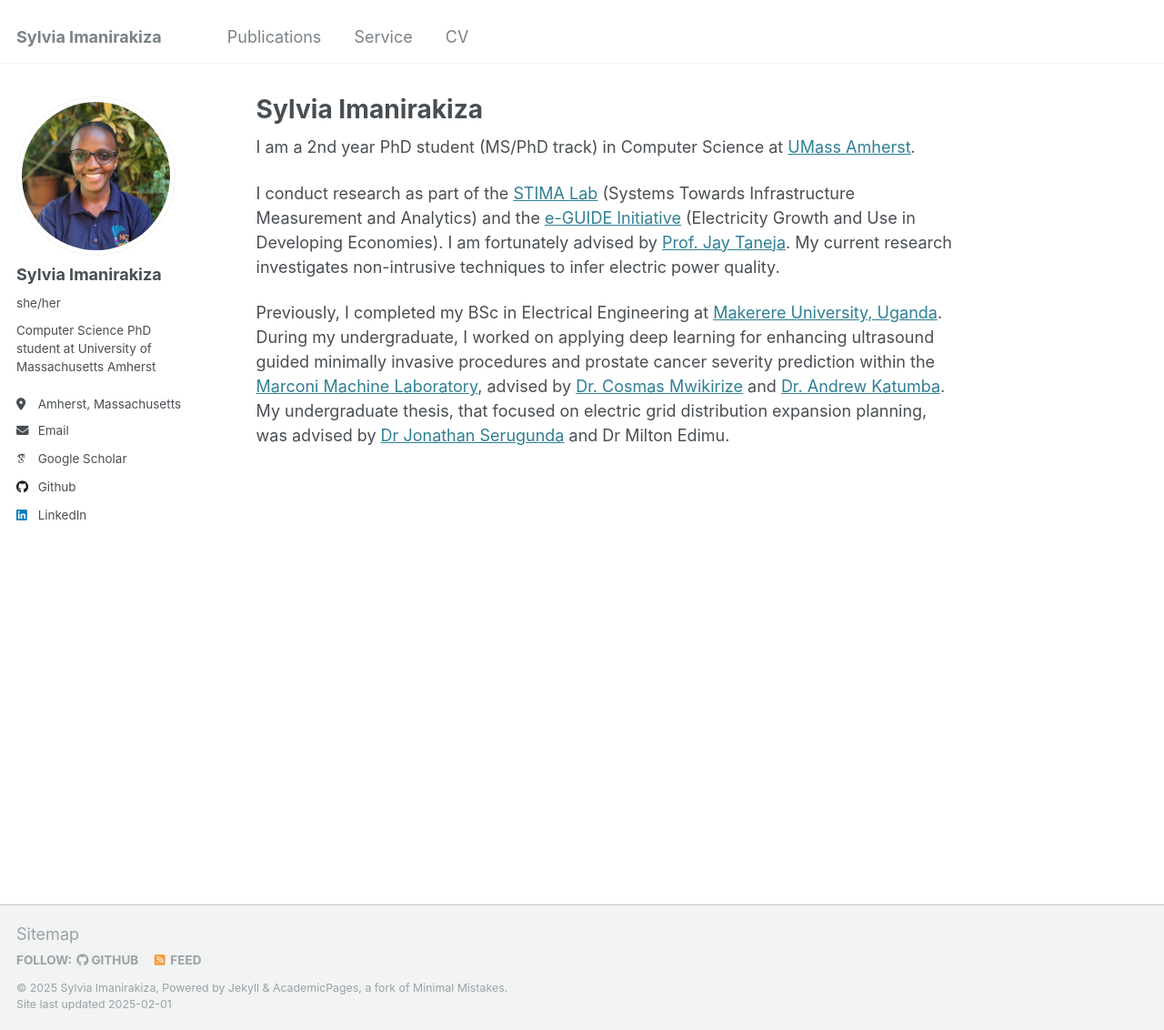
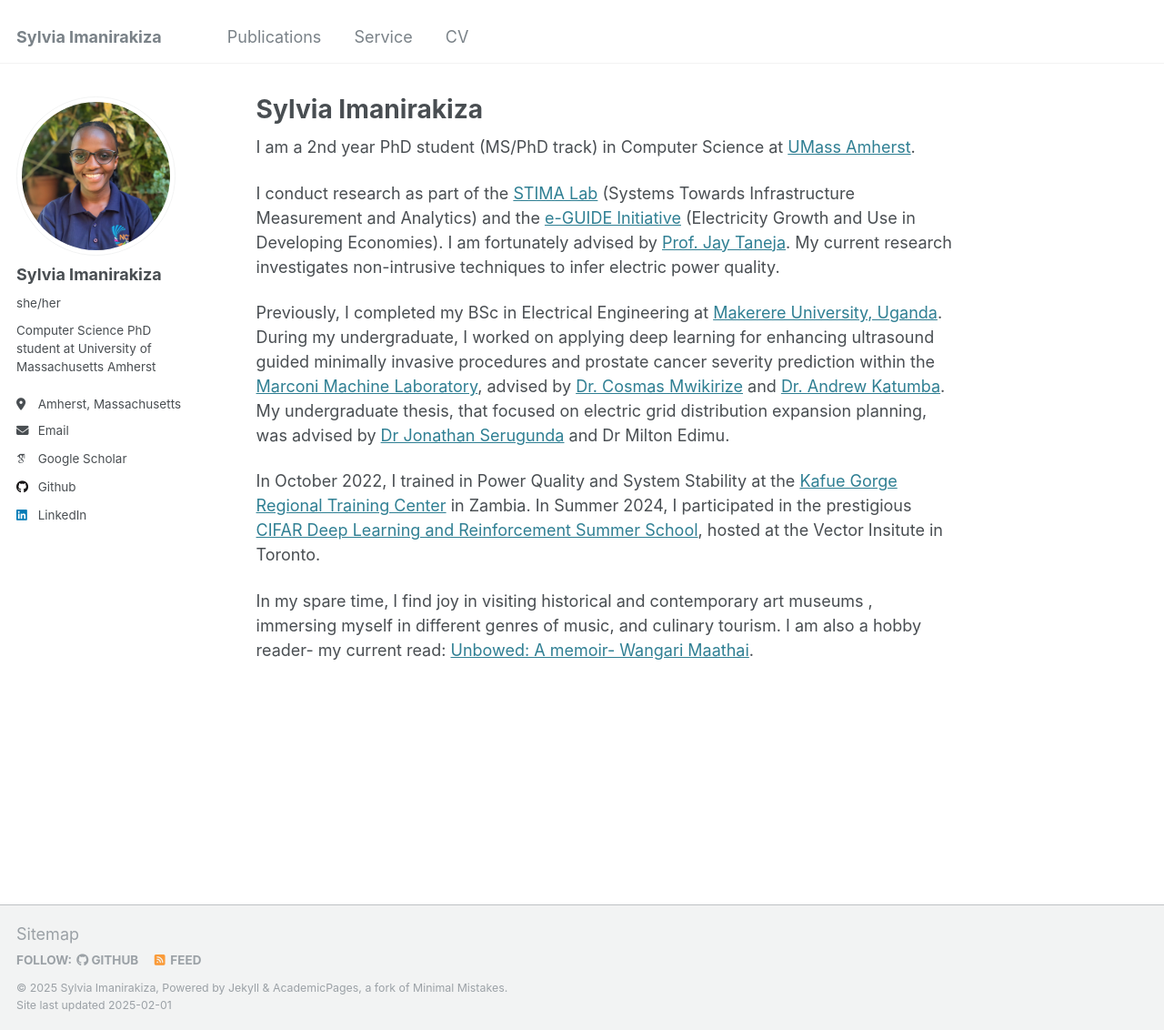
Before and after one commit to simanirakiza/simanirakiza.github.io, a Jekyll site: the page built from _pages/about.md, in a window 1280 px wide and 1132 px high. Shown: the whole window at 91% size. Built offline with Jekyll 4.4.1, drawn with Linux system fonts in a browser that asks for light colours; some web fonts are replaced.

Commit message:
Update about.md

```diff
--- a/_pages/about.md
+++ b/_pages/about.md
@@ -11,5 +11,9 @@ I am a 2nd year PhD student (MS/PhD track) in Computer Science  at [UMass Amhers
 
 I conduct research as part of the [STIMA Lab](https://websites.umass.edu/jtaneja/) (Systems Towards Infrastructure Measurement and Analytics) and the [e-GUIDE Initiative](https://eguide.io/) (Electricity Growth and Use in Developing Economies). I am fortunately advised by [Prof. Jay Taneja](https://websites.umass.edu/jtaneja/). My current research investigates non-intrusive techniques to infer electric power quality.
 
+Previously, I completed my BSc in Electrical Engineering at [Makerere University, Uganda](https://mak.ac.ug/). During my undergraduate, I worked on applying deep learning for enhancing ultrasound guided minimally invasive procedures and prostate cancer severity prediction within the [Marconi Machine Laboratory](https://marconilab.org/), advised by [Dr. Cosmas Mwikirize](https://scholar.google.com/citations?user=9rlsHzoAAAAJ&hl=en) and [Dr. Andrew Katumba](https://scholar.google.be/citations?user=APqcOhAAAAAJ&hl=en). My undergraduate thesis, that focused on electric grid distribution expansion planning, was advised by [Dr Jonathan Serugunda](https://scholar.google.com/citations?user=oeuuubUAAAAJ&hl=en) and Dr Milton Edimu.
 
-Previously, I completed my BSc in Electrical Engineering at [Makerere University, Uganda](https://mak.ac.ug/). During my undergraduate, I worked on applying deep learning for enhancing ultrasound guided minimally invasive procedures and prostate cancer severity prediction within the [Marconi Machine Laboratory](https://marconilab.org/), advised by [Dr. Cosmas Mwikirize](https://scholar.google.com/citations?user=9rlsHzoAAAAJ&hl=en) and [Dr. Andrew Katumba](https://scholar.google.be/citations?user=APqcOhAAAAAJ&hl=en). My undergraduate thesis, that focused on electric grid distribution expansion planning, was advised by [Dr Jonathan Serugunda](https://scholar.google.com/citations?user=oeuuubUAAAAJ&hl=en) and Dr Milton Edimu.
+In October 2022, I trained in Power Quality and System Stability at the [Kafue Gorge Regional Training Center](https://www.kgrtc.org.zm/) in Zambia.
+In Summer 2024, I participated in the prestigious [CIFAR Deep Learning and Reinforcement Summer School](https://dlrl.ca/), hosted at the Vector Insitute in Toronto.
+
+In my spare time, I find joy in visiting historical and contemporary art museums , immersing myself in different genres of music, and culinary tourism. I am also a hobby reader- my current read: [Unbowed: A memoir- Wangari Maathai](https://www.goodreads.com/book/show/201111.Unbowed).
```
